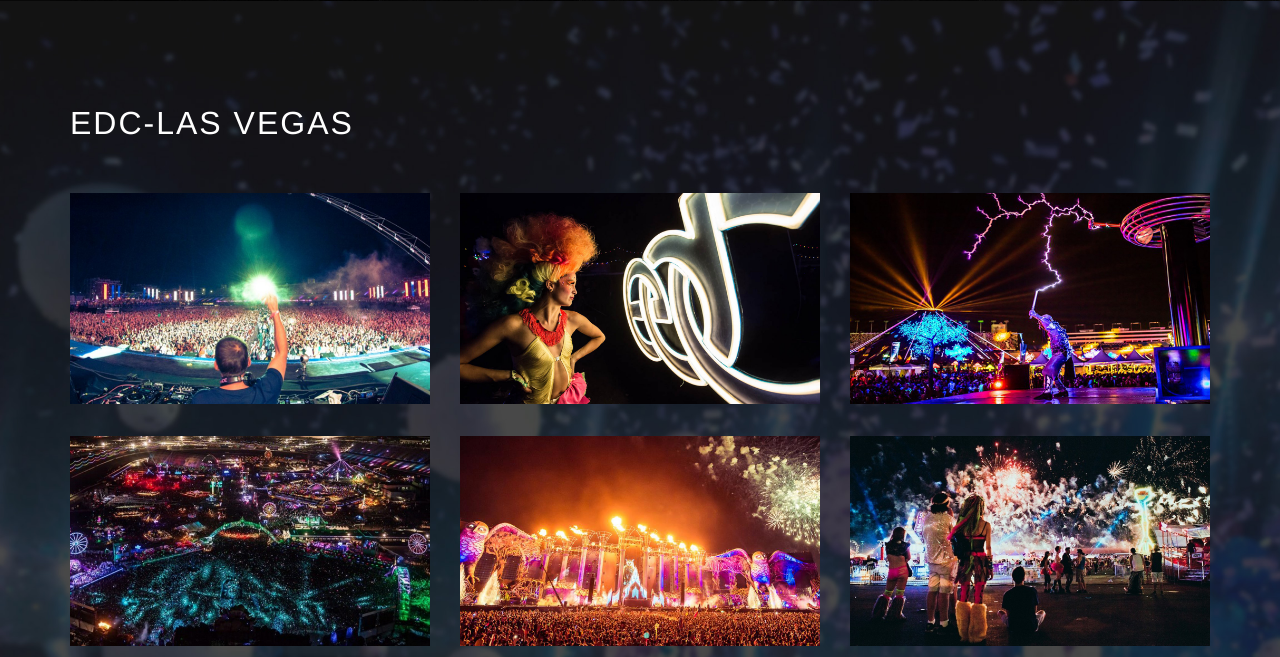
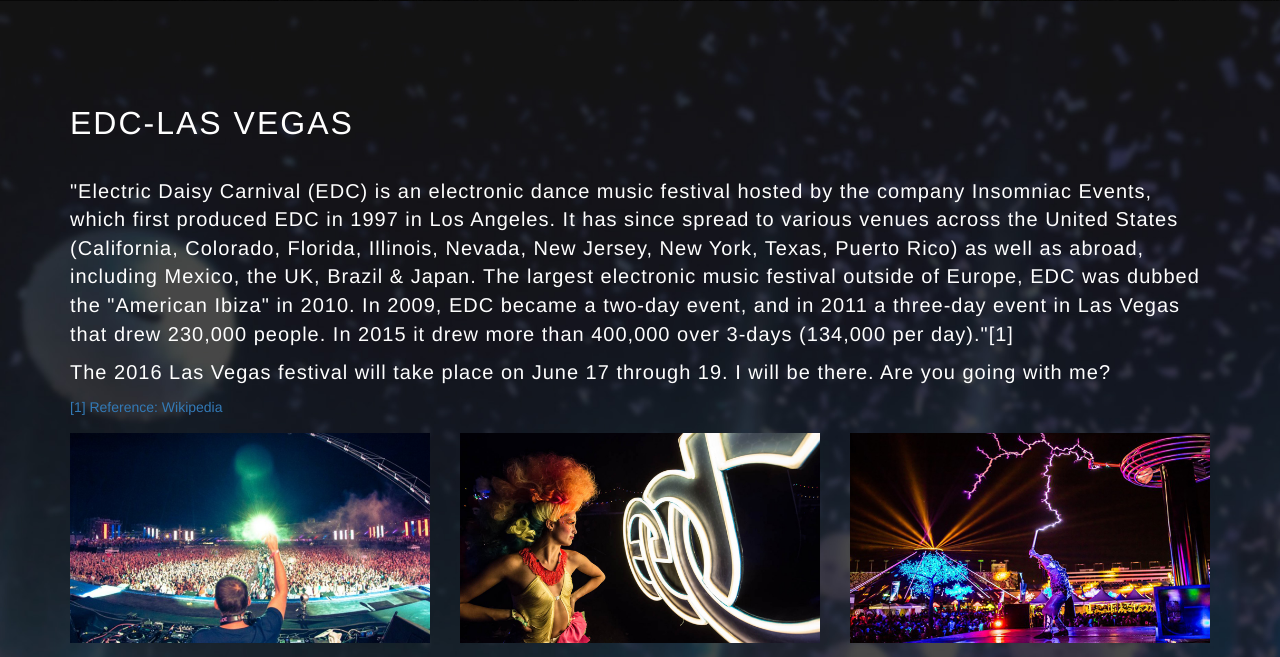
Before and after one commit to ellameng/539portfolio, a Python web app: template templates/gallery.html in a window 1280 px wide. Shown: the part 269-926 px from the top of the page. Run offline with Jinja, Linux system fonts and the light colour scheme; the template is opened without the code that fills it, so the values that code supplies are empty; some libraries are stand-ins or nearby versions.

Commit message:
Gallery intro. (question about block)

```diff
--- a/static/stylesheet/stylesheet.css
+++ b/static/stylesheet/stylesheet.css
@@ -82,6 +82,22 @@
 	padding-bottom: 60px;
 }
 
+.galleryintro {
+	font-family: 'Helvetica Neue', Helvetica, Arial, sans-serif;
+	font-size: 20px;
+	font-weight: 100;
+	display: block;
+	color: #fefefe;
+	letter-spacing: 1px;
+
+}
+
+#pic1 {
+	display: block;
+}
+#pic2 {
+	display: block;
+}
 .gallery img{
 	height: auto;
 	display: block;
--- a/templates/gallery.html
+++ b/templates/gallery.html
@@ -6,6 +6,13 @@
 			<div class="container gallery">
 				<div class="row">
 					<div class="section-title col-xs-12">EDC-LAS VEGAS</div>
+					<p class="col-xs-12 galleryintro">"Electric Daisy Carnival (EDC) is an electronic dance music festival hosted by the company Insomniac Events, which first produced EDC in 1997 in Los Angeles. It has since spread to various venues across the United States (California, Colorado, Florida, Illinois, Nevada, New Jersey, New York, Texas, Puerto Rico) as well as abroad, including Mexico, the UK, Brazil & Japan. The largest electronic music festival outside of Europe, EDC was dubbed the "American Ibiza" in 2010.
+					In 2009, EDC became a two-day event, and in 2011 a three-day event in Las Vegas that drew 230,000 people. In 2015 it drew more than 400,000 over 3-days (134,000 per day)."[1]</p>
+					<p class="col-xs-12  galleryintro">The 2016 Las Vegas festival will take place on June 17 through 19. I will be there. Are you going with me?</p>
+
+
+					<a class="col-xs-12" href="https://en.wikipedia.org/wiki/Electric_Daisy_Carnival" class="cd-read-more" target="_blank">[1] Reference: Wikipedia</a>
+
 					<img class="col-xs-10 col-xs-offset-1 col-md-6 col-md-offset-0 col-lg-4" src = "static/img/1.jpg" />
 					<img class="col-xs-10 col-xs-offset-1 col-md-6 col-md-offset-0 col-lg-4" src = "static/img/2.jpg" />
 					<img class="col-xs-10 col-xs-offset-1 col-md-6 col-md-offset-0 col-lg-4" src = "static/img/3.jpg" />
```
